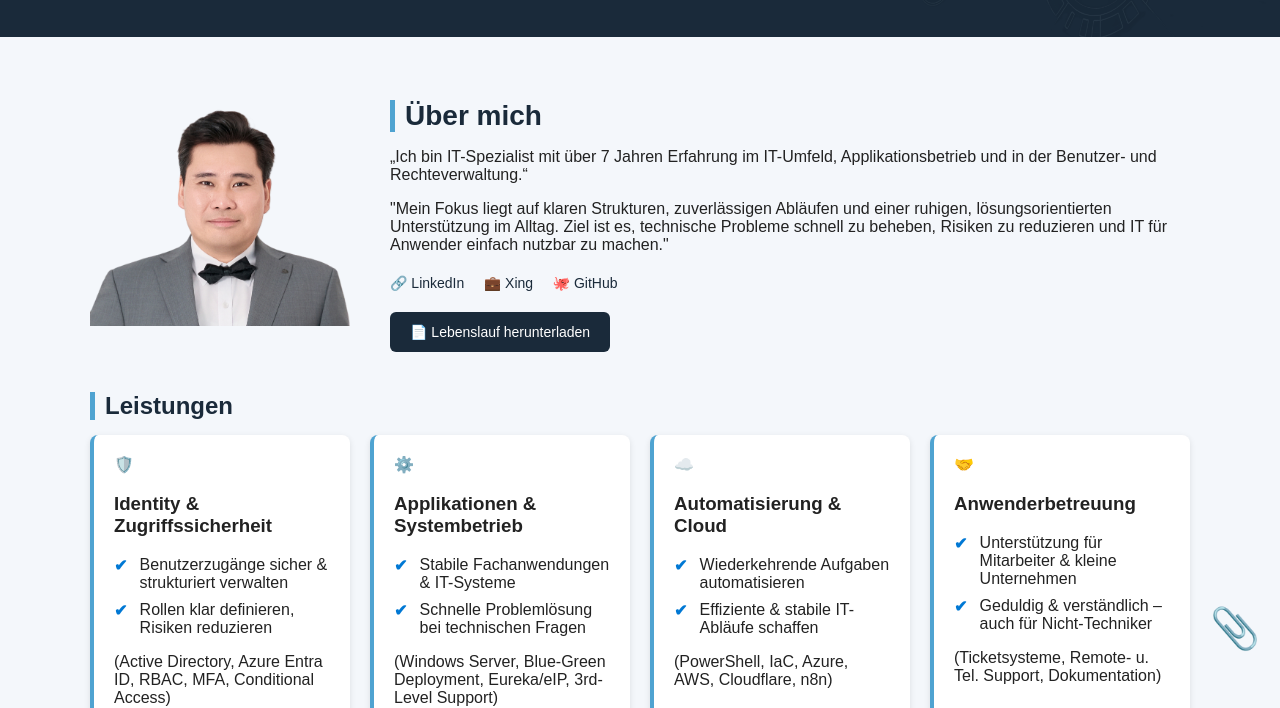
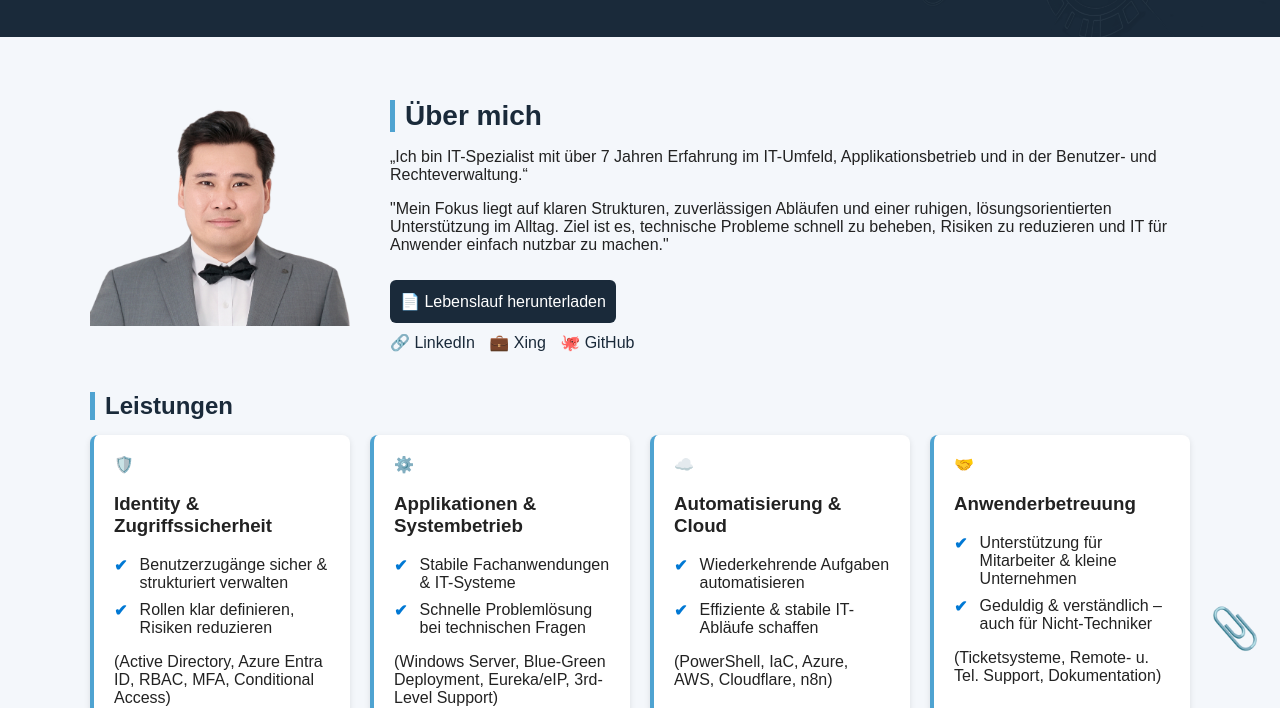
Before and after one commit to vuxuantiep/tiep-iam-freelancer, a plain HTML site: page index.html in a window 1280 px wide. Shown: the part 128-836 px from the top of the page. Drawn offline with Linux system fonts and the light colour scheme.

Commit message:
Update index.html

```diff
--- a/index.html
+++ b/index.html
@@ -392,24 +392,24 @@
     }
 
     .social {
-        margin-top: 20px;
+        margin-top: 10px;
     }
     .social a {
-        margin-right: 15px;
-        font-size: 14px;
+        margin-right: 10px;
+        font-size: 16px;
         text-decoration: none;
         color: var(--primary);
     }
 
     .download-btn {
         display: inline-block;
-        margin-top: 20px;
+        margin-top: 10px;
         background: var(--primary);
         color: white;
-        padding: 12px 20px;
+        padding: 12px 10px;
         border-radius: 6px;
         text-decoration: none;
-        font-size: 14px;
+        font-size: 16px;
     }
 
     .contact-form {
@@ -596,12 +596,12 @@
             Ziel ist es, technische Probleme schnell zu beheben, Risiken zu reduzieren
             und IT für Anwender einfach nutzbar zu machen."
         </p>
+        <a class="download-btn" href="Lebenslauf-TIEP.pdf" download>📄 Lebenslauf herunterladen</a>
         <div class="social">
             <a href="https://www.linkedin.com/in/tiep-vu-xuan/" target="_blank">🔗 LinkedIn</a>
             <a href="https://www.xing.com/profile/Tiep_Vuxuan/" target="_blank">💼 Xing</a>
             <a href="https://github.com/vuxuantiep/tiep-iam-freelancer" target="_blank">🐙 GitHub</a>
         </div>
-        <a class="download-btn" href="Lebenslauf-TIEP.pdf" download>📄 Lebenslauf herunterladen</a>
     </div>
 </div>
 
```
